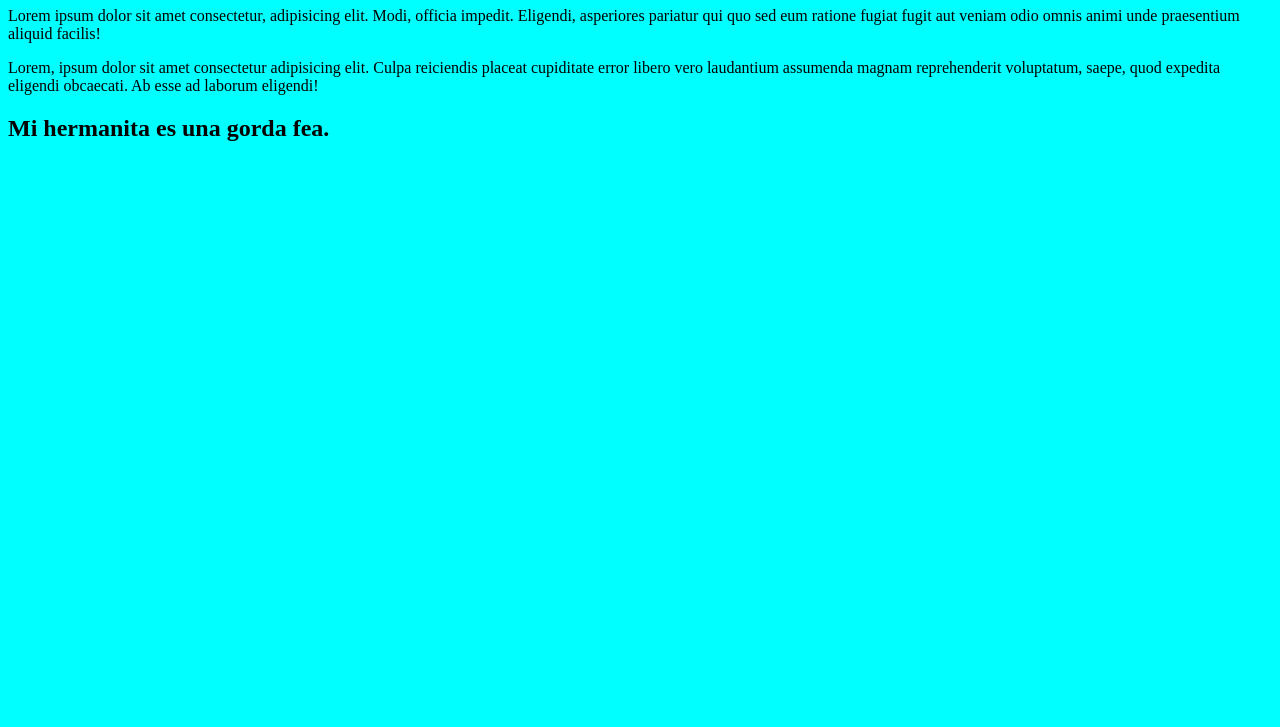
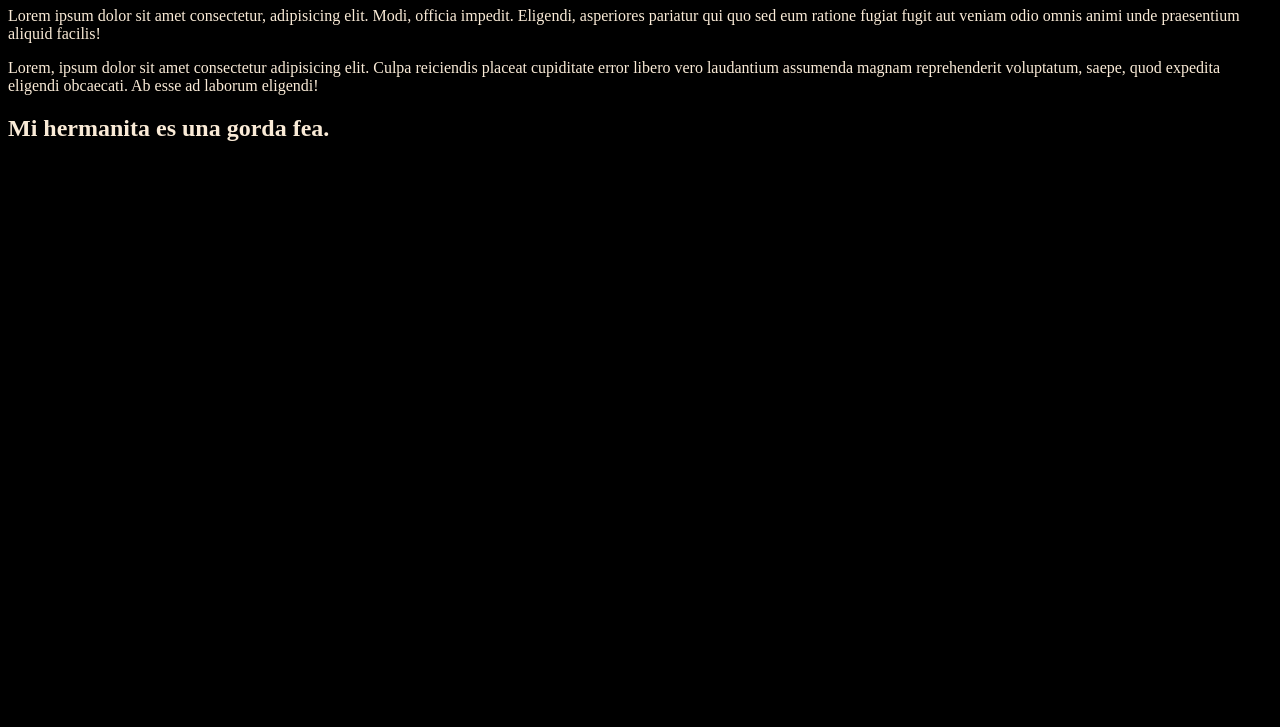
Before and after one commit to angel-diego/vm-ga, a plain HTML site: page index.html in a window 1280 px wide. Shown: the part 73-800 px from the top of the page. Drawn offline with Linux system fonts and the light colour scheme.

Commit message:
cambie el color del fondo y el color de las letras

```diff
--- a/index.html
+++ b/index.html
@@ -5,7 +5,8 @@
     <meta name="viewport" content="width=device-width, initial-scale=1.0">
     <style>
         body{
-            background-color: aqua;
+            background-color: black;
+            color: antiquewhite;
         }
     </style>
     <title>Bienvenido</title>
```
